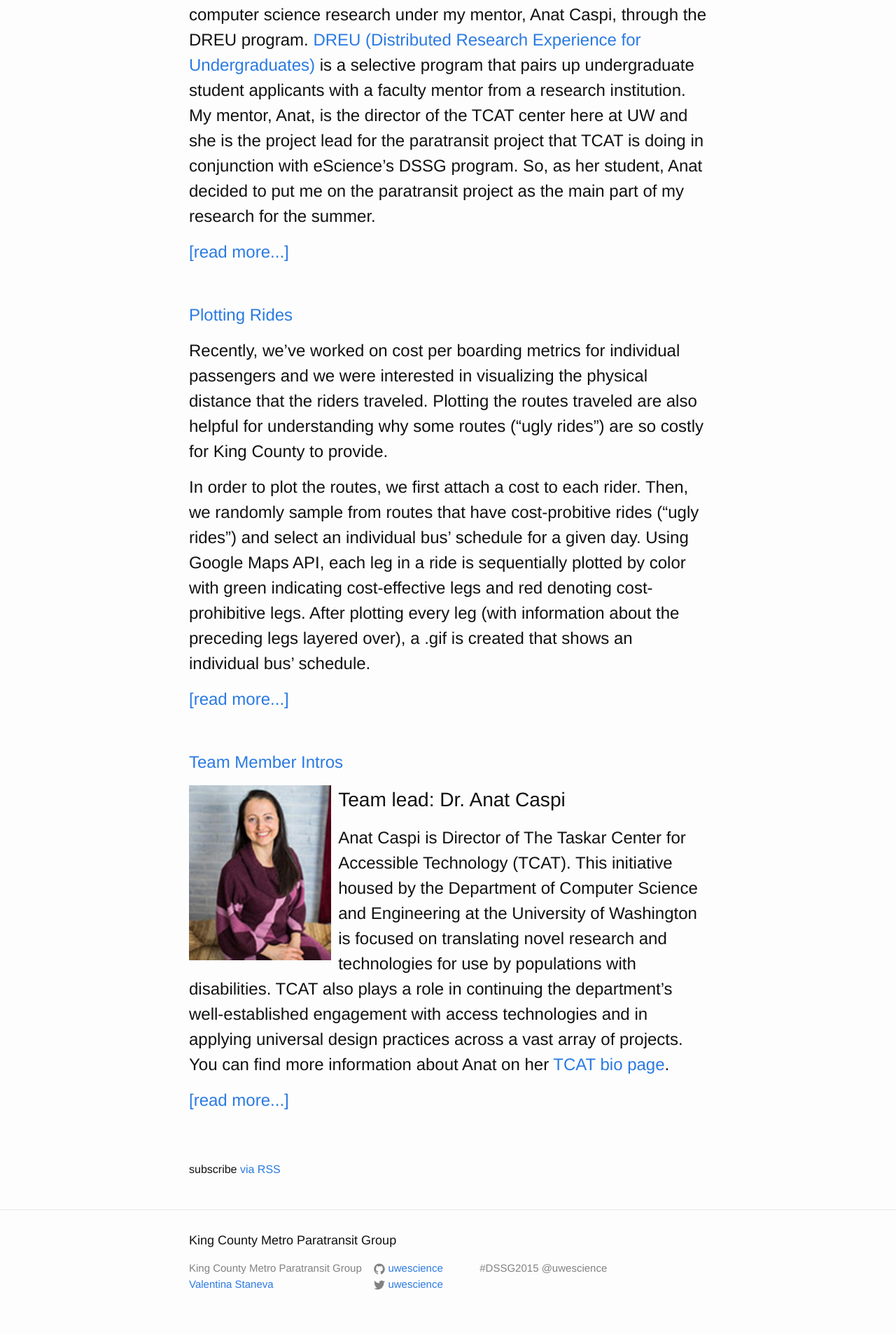
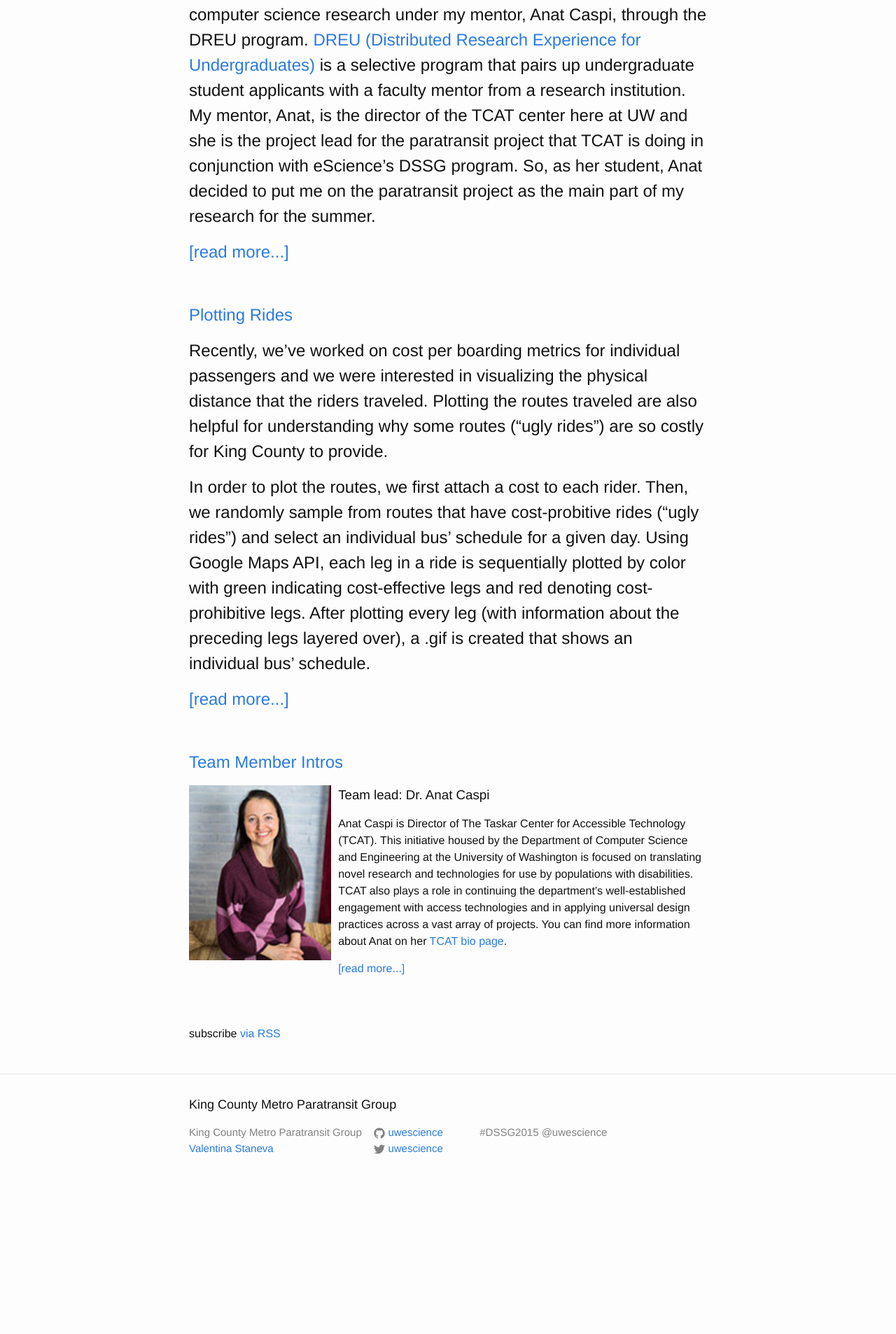
Before and after one commit to DSSG-paratransit/main_repo, a Jekyll site: the page built from index.md, in a window 1280 px wide. Shown: the part 1184-3090 px from the top of the page at 70% size. Built offline with Jekyll 4.4.1, drawn with Linux system fonts in a browser that asks for light colours; after the commit the page ends 2896 px from its top, so only the background shows below that.

Commit message:
it wrecked it

```diff
--- a/index.md
+++ b/index.md
@@ -13,7 +13,7 @@ layout: home
         <h2 class="post-item">
           <a class="post-link" href="{{ post.url | prepend: site.baseurl }}">{{ post.title }}</a>
           <p>{{ post.meta }}</p>
-          <article>  {{ post.excerpt }} </article>
+          <p>  {{ post.excerpt }} </p>
           <p>
             {% if post.content contains site.excerpt_separator %}
               <a class="post-readmore" href="{{ post.url | prepend: site.baseurl }}">[read more...]</a>
```
